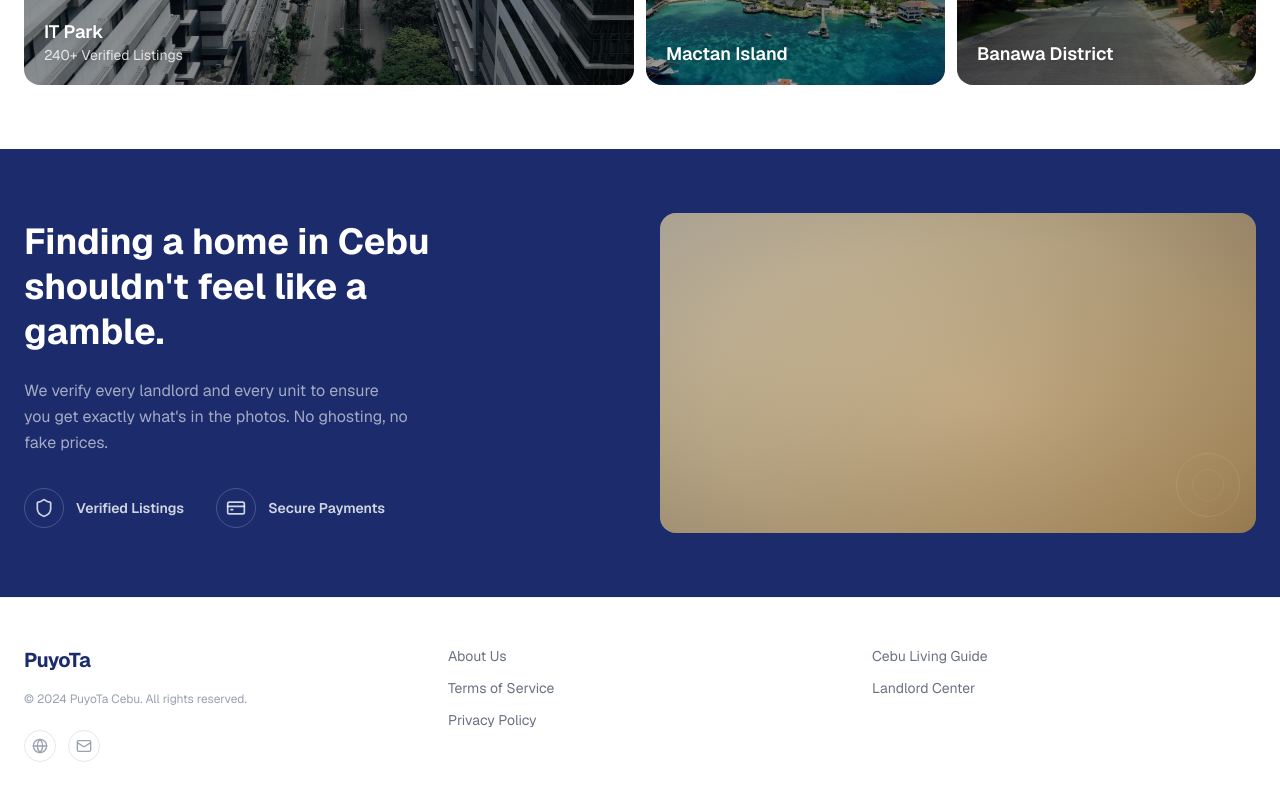
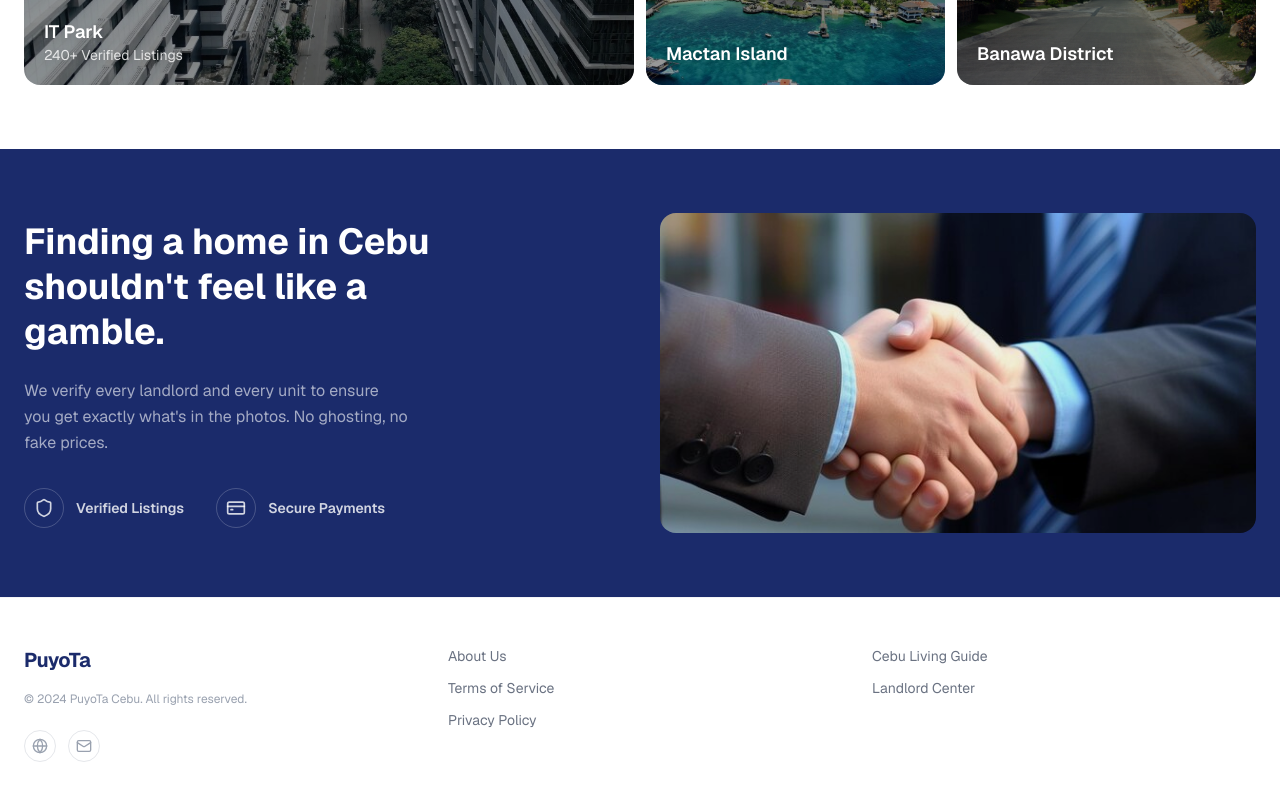
Before and after one commit to KingsleyMe-1/PuyoTa, a Next.js app: page / in a window 1280 px wide. Shown: the part 1192-1992 px from the top of the page. Built offline with nearby package versions, Linux system fonts and the light colour scheme.

Commit message:
Updated the philosophy image

```diff
--- a/app/components/PhilosophySection.tsx
+++ b/app/components/PhilosophySection.tsx
@@ -1,3 +1,4 @@
+import Image from "next/image";
 import { Shield, CreditCard } from "lucide-react";
 
 export default function PhilosophySection() {
@@ -36,24 +37,15 @@ export default function PhilosophySection() {
             </div>
           </div>
 
-          <div className="relative rounded-2xl overflow-hidden h-72 lg:h-80">
-            <div
-              className="absolute inset-0"
-              style={{
-                background:
-                  "linear-gradient(145deg, #e8dfd0 0%, #d4c5a8 30%, #c0aa88 60%, #b09060 100%)",
-              }}
+          <div className="hidden md:block relative rounded-2xl overflow-hidden h-72 lg:h-80">
+            <Image
+              src="/Philosophy-Image.jpg"
+              alt="Aerial view of Cebu City"
+              fill
+              className="object-cover"
+              sizes="(max-width: 1024px) 50vw, 600px"
             />
-
-            <div
-              className="absolute inset-0 opacity-40"
-              style={{
-                background:
-                  "radial-gradient(ellipse at 55% 60%, rgba(180,140,80,0.4) 0%, rgba(100,80,40,0.6) 60%, rgba(40,30,15,0.8) 100%)",
-              }}
-            />
-            <div className="absolute bottom-4 right-4 w-16 h-16 rounded-full border border-white/20 opacity-50" />
-            <div className="absolute bottom-8 right-8 w-8 h-8 rounded-full border border-white/20 opacity-30" />
+            <div className="absolute inset-0 bg-black/5" />
           </div>
         </div>
       </div>
```
Also changed, not shown: public/Philosophy-Image.jpg (added).
